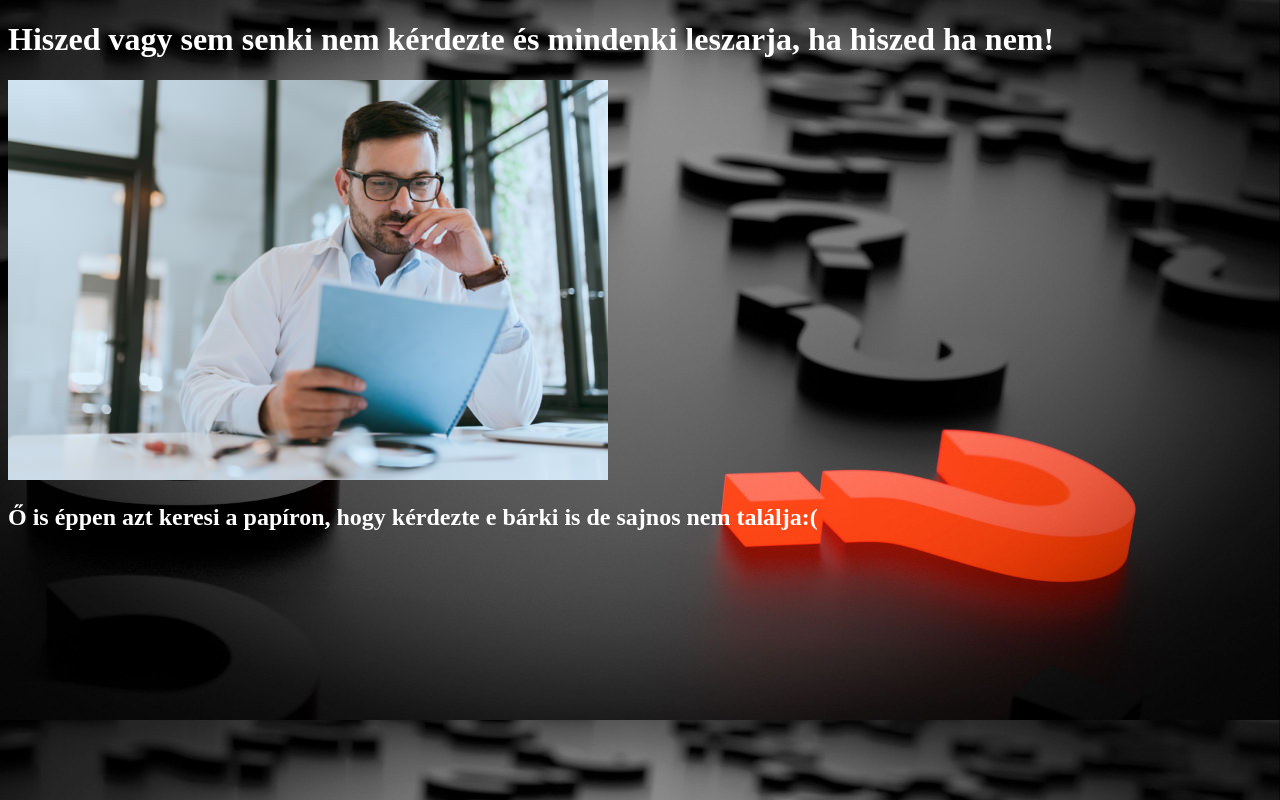
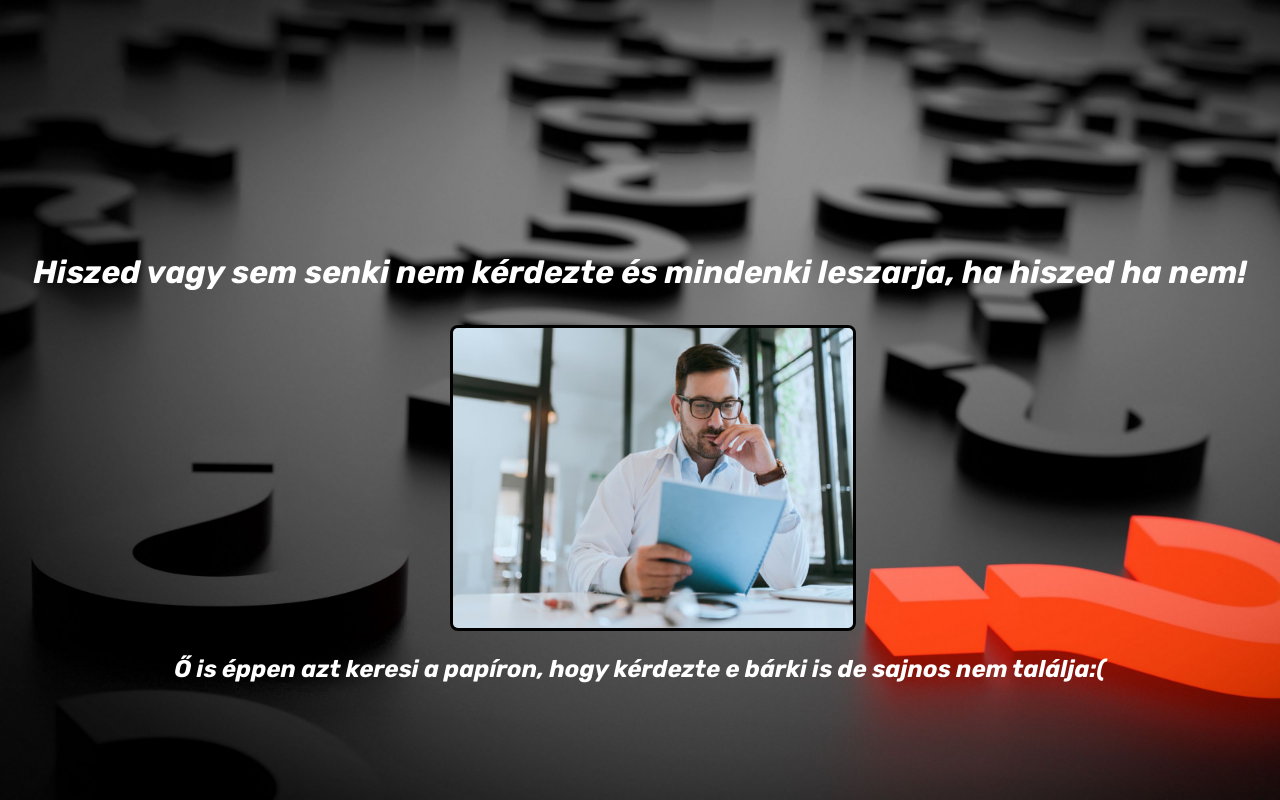
Before and after one commit to fazekasbotond3/Ital, a plain HTML site: page senki.html in a window 1280 px wide. Drawn offline with Linux system fonts and the light colour scheme.

Commit message:
a.sdaskd,sdkasmdnihsdn,sjdms,d

```diff
--- a/senki.css
+++ b/senki.css
@@ -3,15 +3,36 @@
     src: url('Knewave-Regular.ttf');
 }
 
+@font-face {
+    font-family: rubik-italic-variablefont_wght;
+    src: url('Rubik-Italic-VariableFont_wght.ttf');
+}
+
 body{
     background-image: url(senkihatter.jpg);
-    background-size: 100%;
+    background-size: 120%;
 }
 
 h1{
     color: white;
+    font-family: rubik-italic-variablefont_wght;
+    text-align: center;
+    margin-top: 20%;
+
 }
 
 h2{
     color:white;
+    font-family: rubik-italic-variablefont_wght;
+    text-align: center;
 }
+
+img{
+    width: 400px;
+    height: 300px;
+    margin-left: 35%;
+    margin-top: 1%;
+    border: black 3px solid;
+    border-radius: 8px;
+    transition: 0.7s;
+}
```
Also changed, not shown: Rubik-Italic-VariableFont_wght.ttf (added), Rubik-VariableFont_wght.ttf (added).
